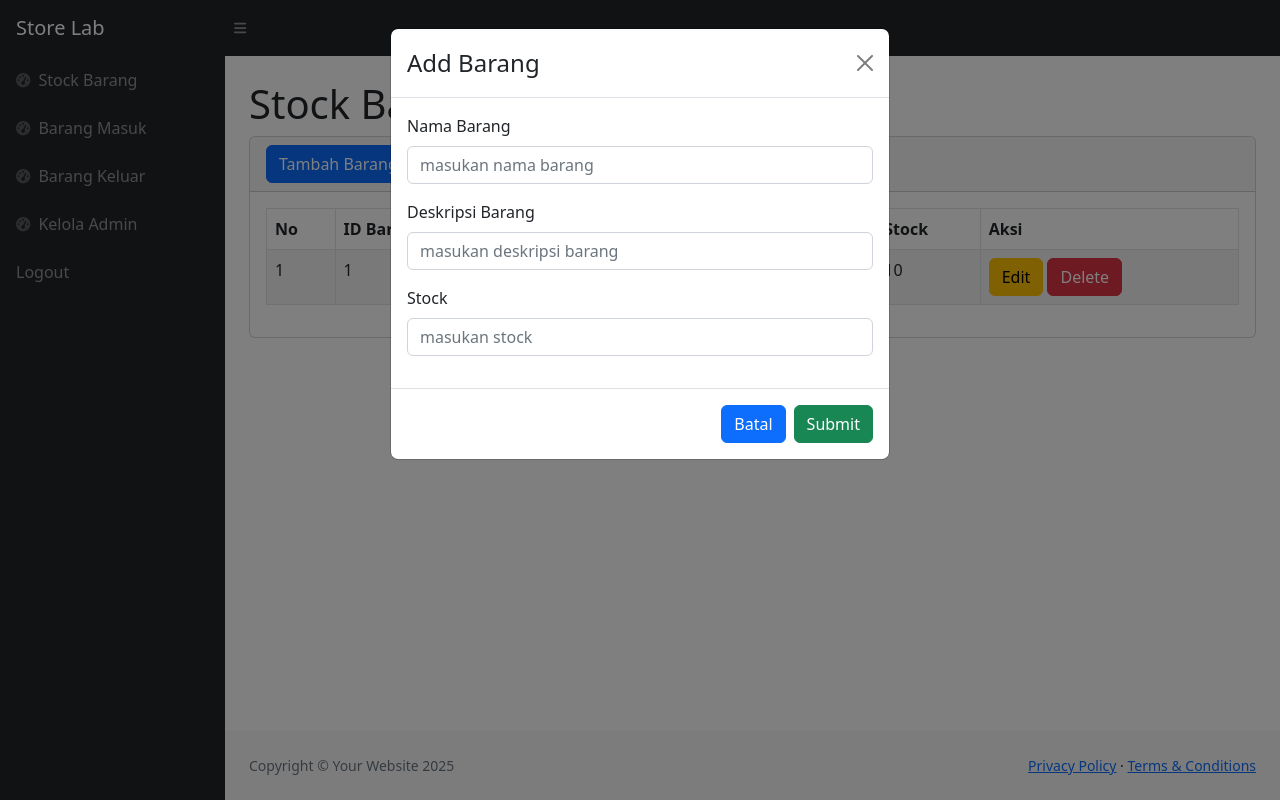
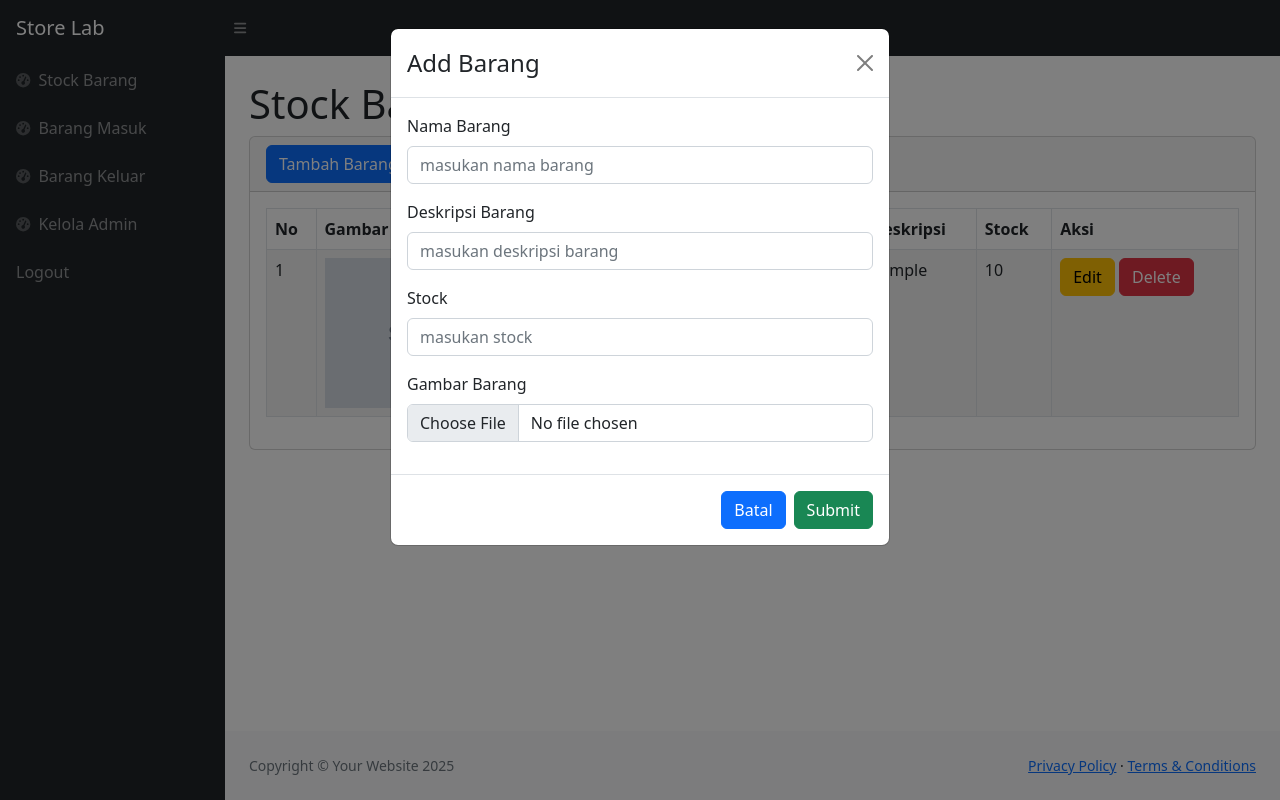
Before and after one commit to syarifulanam/AplikasiStockBarangBerbasisWeb, a PHP site: page /index.php in a window 1280 px wide, after a click on "Tambah Barang". Run offline with PHP 8.4, Linux system fonts and the light colour scheme; the visitor is signed in with stand-in values (Sample User, id 1); tables that the repository leaves empty or names only in its code hold one stand-in row (values such as "Sample post"); grey boxes marked "Sample" are stand-in pictures; some libraries are stand-ins or nearby versions.

Commit message:
menambahkan fitur tambah gambar

```diff
--- a/function.php
+++ b/function.php
@@ -10,7 +10,31 @@ if (isset($_POST['addnewbarang'])) {
     $deskripsi = $_POST['deskripsi'];
     $stock = $_POST['stock'];
 
-    $addtotable = mysqli_query($conn, "INSERT INTO stock (namabarang, deskripsi, stock) VALUES ('$namabarang', '$deskripsi', $stock)");
+    // soal gambar
+    $allowed_extension = array('png', 'jpg');
+    $nama = $_FILES['file']['name']; //ngambil nama gambar
+    $dot = explode('.', $nama);
+    $ekstensi = strtolower(end($dot)); //ngambil ekstensinya
+    $ukuran = $_FILES['file']['size']; //ngambil size filenya
+    $file_tmp = $_FILES['file']['tmp_name']; //ngambil lokasi filenya
+
+    //penamaan file -> enkripsi
+    $image = md5(uniqid($nama, true) . time()) . '.' . $ekstensi; //menggabungkan nama file yg dienkripsi dgn ekstensinya
+
+    // validasi udah ada atau belum
+    $cek = mysqli_query($conn, "select * from stock where namabarang='$namabarang'");
+    $hitung = mysqli_num_rows($cek);
+
+    if ($hitung < 1) {
+        //jika belum ada
+
+        //proses upload gambar
+        if (in_array($ekstensi, $allowed_extension) == true) {
+            //validasi ukuran filenya
+            if ($ukuran < 15000000) {
+                move_uploaded_file($file_tmp, 'images/' . $image);
+
+                $addtotable = mysqli_query($conn, "INSERT INTO stock (namabarang, deskripsi, stock, image) VALUES ('$namabarang', '$deskripsi', '$stock', '$image')");
                 if ($addtotable) {
                     header('location: index.php');
                     exit();
@@ -18,6 +42,33 @@ if (isset($_POST['addnewbarang'])) {
                     echo 'Gagal';
                     header('location: index.php');
                     exit();
+                }
+            } else {
+                //kalau filenya lebih dari 15mb
+                echo '
+                <script>
+                alert("Ukuran terlalu besar");
+                window.location.href="index.php";
+                </script>
+                ';
+            }
+        } else {
+            //kalau filenya tidak png/jpg
+            echo '
+            <script>
+            alert("File harus png/jpg");
+            window.location.href="index.php";
+            </script>
+            ';
+        }
+    } else {
+        // jika sudah ada
+        echo '
+            <script>
+            alert("Nama barang sudah terdaftar");
+            window.location.href="index.php";
+            </script>
+            ';
     }
 };
 
@@ -82,20 +133,54 @@ if (isset($_POST['updatebarang'])) {
     $namabarang = $_POST['namabarang'];
     $deskripsi = $_POST['deskripsi'];
 
+    // soal gambar
+    $allowed_extension = array('png', 'jpg');
+    $nama = $_FILES['file']['name']; //ngambil nama gambar
+    $dot = explode('.', $nama);
+    $ekstensi = strtolower(end($dot)); //ngambil ekstensinya
+    $ukuran = $_FILES['file']['size']; //ngambil size filenya
+    $file_tmp = $_FILES['file']['tmp_name']; //ngambil lokasi filenya
+
+    //penamaan file -> enkripsi
+    $image = md5(uniqid($nama, true) . time()) . '.' . $ekstensi; //menggabungkan nama file yg dienkripsi dgn ekstensinya
+
+    if ($ukuran == 0) {
+        //jika tidak ingin upload
         $update = mysqli_query($conn, "update stock set namabarang='$namabarang', deskripsi='$deskripsi' where idbarang='$idb'");
         if ($update) {
             header('location: index.php');
-        exit();
         } else {
             echo 'gagal';
             header('location: index.php');
-        exit();
+        }
+    } else {
+        //jika ingin
+        if (move_uploaded_file($file_tmp, 'images/' . $image)) {
+            $update = mysqli_query($conn, "update stock set namabarang='$namabarang', deskripsi='$deskripsi', image='$image' where idbarang='$idb'");
+            if ($update) {
+                header('location: index.php');
+            } else {
+                echo 'gagal';
+                header('location: index.php');
+            }
+        } else {
+            echo 'gagal';
+            header('location: index.php');
+        }
+
+        //move_uploaded_file($file_tmp, 'images/' . $image);
+
     }
 }
 
 //Menghapus barang dari stock
 if (isset($_POST['hapusbarang'])) {
-    $idb = $_POST['idb'];
+    $idb = $_POST['idb']; //idbarang
+
+    $gambar = mysqli_query($conn, "select * from stock where idbarang='$idb'");
+    $get = mysqli_fetch_array($gambar);
+    $img = 'images/' . $get['image'];
+    unlink($img);
 
     $hapus = mysqli_query($conn, "delete from stock where idbarang='$idb'");
     if ($hapus) {
--- a/index.php
+++ b/index.php
@@ -15,6 +15,16 @@ require 'cek.php';
     <link href="https://cdn.jsdelivr.net/npm/simple-datatables@7.1.2/dist/style.min.css" rel="stylesheet" />
     <link href="css/styles.css" rel="stylesheet" />
     <script src="https://use.fontawesome.com/releases/v6.3.0/js/all.js" crossorigin="anonymous"></script>
+    <style>
+        .zoomable {
+            width: 200px;
+        }
+
+        .zoomable:hover {
+            transform: scale(2.5);
+            transition: 0.3s ease;
+        }
+    </style>
 </head>
 
 <body class="sb-nav-fixed">
@@ -41,7 +51,7 @@ require 'cek.php';
                             <div class="sb-nav-link-icon"><i class="fas fa-tachometer-alt"></i></div>
                             Barang Keluar
                         </a>
-                        <a class="nav-link" href="admin.php">
+                        <a class="nav-link" href="keluar.php">
                             <div class="sb-nav-link-icon"><i class="fas fa-tachometer-alt"></i></div>
                             Kelola Admin
                         </a>
@@ -65,7 +75,7 @@ require 'cek.php';
                             <div class="modal fade" id="modalAddBarang">
                                 <div class="modal-dialog">
                                     <div class="modal-content">
-                                        <form method="post">
+                                        <form method="post" enctype="multipart/form-data">
                                             <!-- Modal Header -->
                                             <div class="modal-header">
                                                 <h4 class="modal-title">Add Barang</h4>
@@ -84,6 +94,10 @@ require 'cek.php';
                                                 <div class="mb-3">
                                                     <label class="form-label">Stock</label>
                                                     <input type="number" name="stock" class="form-control" placeholder="masukan stock" required>
+                                                </div>
+                                                <div class="mb-3">
+                                                    <label class="form-label">Gambar Barang</label>
+                                                    <input type="file" name="file" class="form-control">
                                                 </div>
                                             </div>
                                             <div class="modal-footer">
@@ -119,6 +133,7 @@ require 'cek.php';
                                 <thead>
                                     <tr>
                                         <th>No</th>
+                                        <th>Gambar</th>
                                         <th>ID Barang</th>
                                         <th>Nama Barang</th>
                                         <th>Deskripsi</th>
@@ -136,9 +151,19 @@ require 'cek.php';
                                         $deskripsi = $data['deskripsi'];
                                         $stock = $data['stock'];
                                         $idb = $data['idbarang'];
+
+                                        //cek ada gambar atau tidak
+                                        $gambar = $data['image']; //ambil gambar
+                                        if ($gambar == null) {
+                                            $img = 'No Photo';
+                                        } else {
+                                            $img = '<img src="images/' . $gambar . '" class="zoomable">';
+                                        }
+
                                     ?>
                                         <tr>
                                             <td><?= $i++; ?></td>
+                                            <td><?= $img; ?></td>
                                             <td><?= $idb; ?></td>
                                             <td><?= $namabarang; ?></td>
                                             <td><?= $deskripsi; ?></td>
@@ -154,7 +179,7 @@ require 'cek.php';
                                         <div class="modal fade" id="edit<?= $idb; ?>">
                                             <div class="modal-dialog">
                                                 <div class="modal-content">
-                                                    <form method="post">
+                                                    <form method="post" enctype="multipart/form-data">
                                                         <!-- Modal Header -->
                                                         <div class="modal-header">
                                                             <h4 class="modal-title">Edit Barang</h4>
@@ -170,6 +195,8 @@ require 'cek.php';
                                                                 <label class="form-label">Deskripsi Barang</label>
                                                                 <input type="text" name="deskripsi" value="<?= $deskripsi; ?>" class="form-control" placeholder="masukan deskripsi barang" required>
                                                             </div>
+                                                            <input type="file" name="file" class="form-control">
+                                                            <br>
                                                             <input type="hidden" name="idb" value="<?= $idb; ?>">
                                                         </div>
                                                         <div class="modal-footer">
@@ -199,7 +226,7 @@ require 'cek.php';
                                                         <!-- Modal Footer -->
                                                         <div class="modal-footer">
                                                             <button class="btn btn-primary" data-bs-dismiss="modal">Batal</button>
-                                                            <button type="submit" class="btn btn-danger" name="hapusbarangkeluar">Hapus</button>
+                                                            <button type="submit" class="btn btn-danger" name="hapusbarang">Hapus</button>
                                                         </div>
                                                     </form>
                                                 </div>
```
Also changed, not shown: keluar.php (+20 -0 lines), masuk.php (+19 -0 lines), images/bc51f1754c8cd4d8fb26fdfd249ca02e.jpg (added), images/c6e0df9394f653706e61befeeda766ca.png (added), images/db2ae63c5120b1a96c1af46fe7083217.jpg (added). Lines whose indentation alone changed are shown as unchanged.
